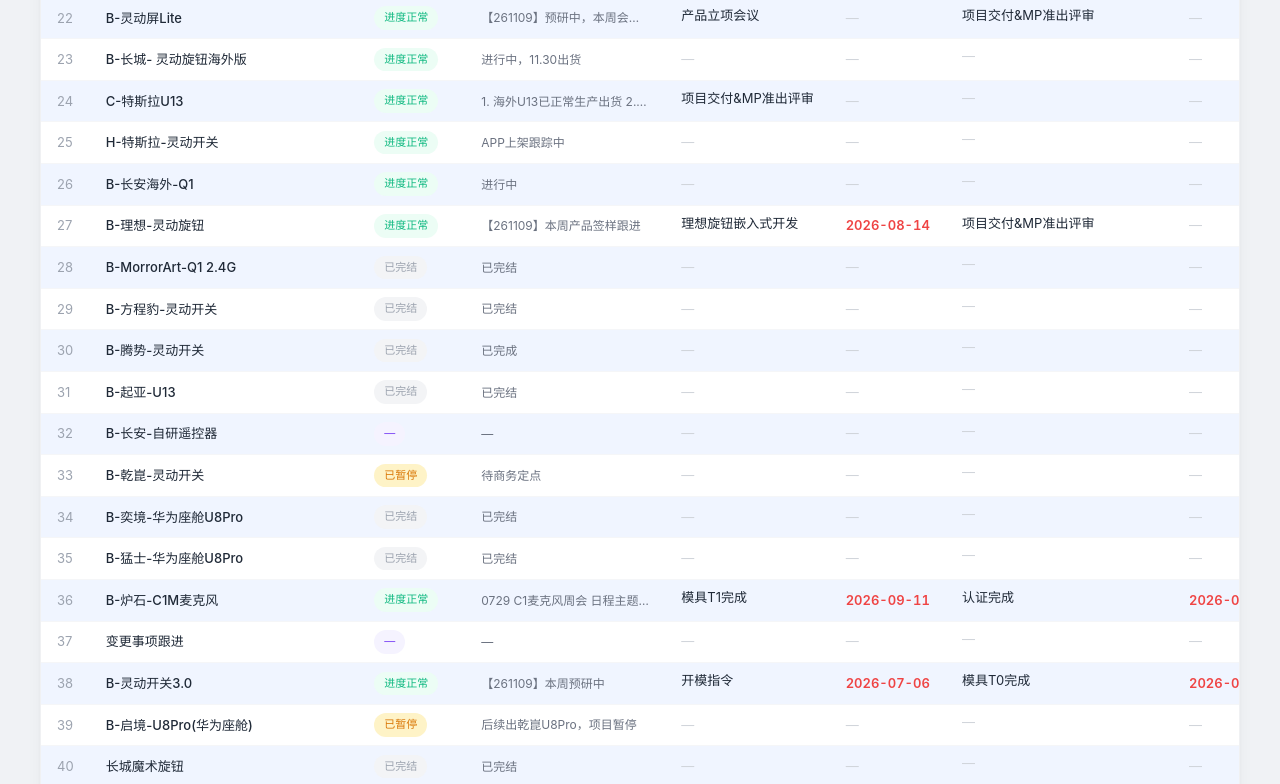
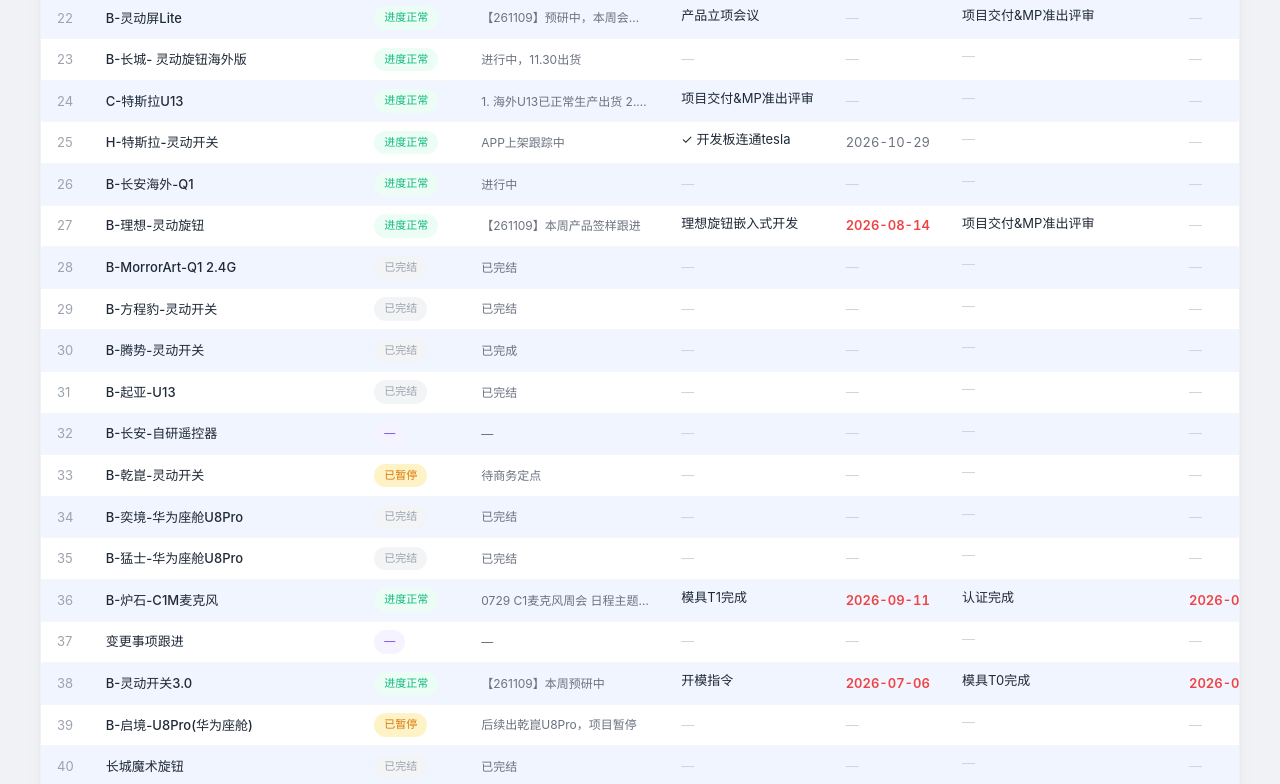
Before and after one commit to hcdong521/hardware-project, a plain HTML site: page index.html in a window 1280 px wide. Shown: the part 1305-2089 px from the top of the page. Drawn offline with Linux system fonts and the light colour scheme.

Commit message:
自动刷新 2026-11-22 23:00（83 项 / 369 条里程碑）

```diff
--- a/index.html
+++ b/index.html
@@ -268,7 +268,7 @@
 <div class="header">
   <h1>炉石项目集 · 硬件项目全景</h1>
   <div class="subtitle">按创建年份倒序分组</div>
-  <div class="meta">数据更新：2026-11-21</div>
+  <div class="meta">数据更新：2026-11-22</div>
 </div>
 
 <div class="stats-row" id="statsRow"></div>
@@ -1051,7 +1051,43 @@ const projects = [
     "statusName": "进度正常",
     "statusDesc": "APP上架跟踪中",
     "owner": "万启林",
-    "milestones": []
+    "milestones": [
+      {
+        "c": "原理图完成",
+        "d": "2026-08-07",
+        "done": true
+      },
+      {
+        "c": "layout完成",
+        "d": "2026-08-13",
+        "done": true
+      },
+      {
+        "c": "贴板调试完成",
+        "d": "2026-08-18",
+        "done": true
+      },
+      {
+        "c": "DVT样机完成",
+        "d": "2026-08-28",
+        "done": true
+      },
+      {
+        "c": "APP基础连通完成",
+        "d": "2026-10-29",
+        "done": true
+      },
+      {
+        "c": "APP完整交互完成",
+        "d": "2026-10-29",
+        "done": true
+      },
+      {
+        "c": "开发板连通tesla",
+        "d": "2026-10-29",
+        "done": true
+      }
+    ]
   },
   {
     "id": "6a6ffa10da52ff7214c20db6",
@@ -1987,7 +2023,13 @@ const projects = [
     "statusName": "暂无状态",
     "statusDesc": "",
     "owner": "万启林",
-    "milestones": []
+    "milestones": [
+      {
+        "c": "版本发布",
+        "d": "2026-02-02",
+        "done": true
+      }
+    ]
   },
   {
     "id": "6968d7bcc3f1a4ebde3475f2",
@@ -2367,7 +2409,23 @@ const projects = [
     "statusName": "暂无状态",
     "statusDesc": "",
     "owner": "石瑀",
-    "milestones": []
+    "milestones": [
+      {
+        "c": "量产固件提测",
+        "d": "2025-09-12",
+        "done": true
+      },
+      {
+        "c": "VP（测试）评审",
+        "d": "2025-09-17",
+        "done": true
+      },
+      {
+        "c": "CR评审",
+        "d": "2025-09-29",
+        "done": true
+      }
+    ]
   },
   {
     "id": "688198ca8be6929024171a8a",
@@ -2890,7 +2948,7 @@ const projects = [
     "milestones": []
   }
 ];
-const today = new Date('2026-11-21');
+const today = new Date('2026-11-22');
 
 const ownerMap = {
   '郑雯遐': 'owner-zheng',
```
